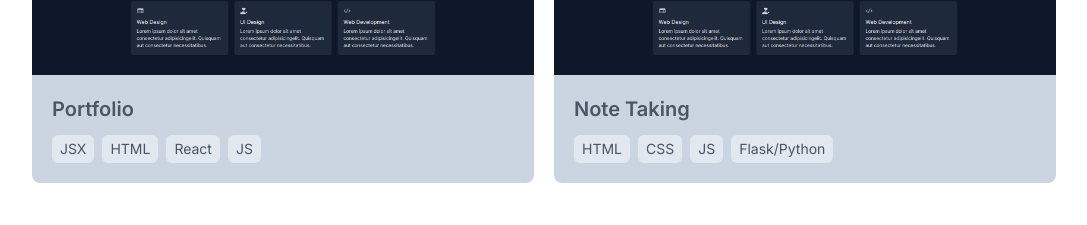
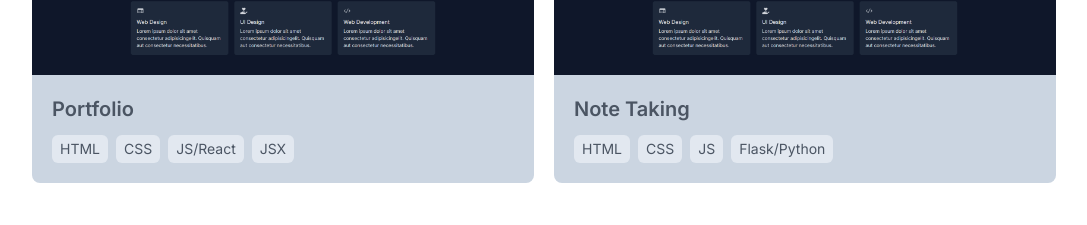
Before and after one commit to kiakaikia/kiakaikia.github.io, a React (Vite) app: page / in a window 1280 px wide. Shown: the part 853-1078 px from the top of the page, without its empty margins (96-1183 px from the left). Built offline with nearby package versions, Linux system fonts and the light colour scheme.

Commit message:
updated Portfolio Techs

```diff
--- a/src/data/works.js
+++ b/src/data/works.js
@@ -4,7 +4,7 @@ export default [
     {
         title: 'Portfolio',
         imgUrl: logo,
-        tech: ['JSX', 'HTML', 'React', 'JS'],
+        tech: ['HTML', 'CSS', 'JS/React', 'JSX'],
         workUrl: 'https://kiakaikia.github.io/'
     },
     {
```
